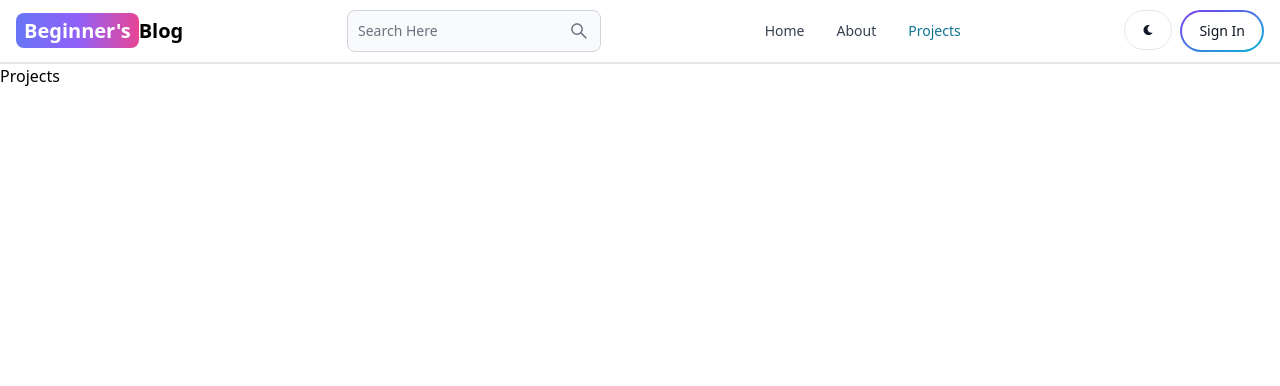
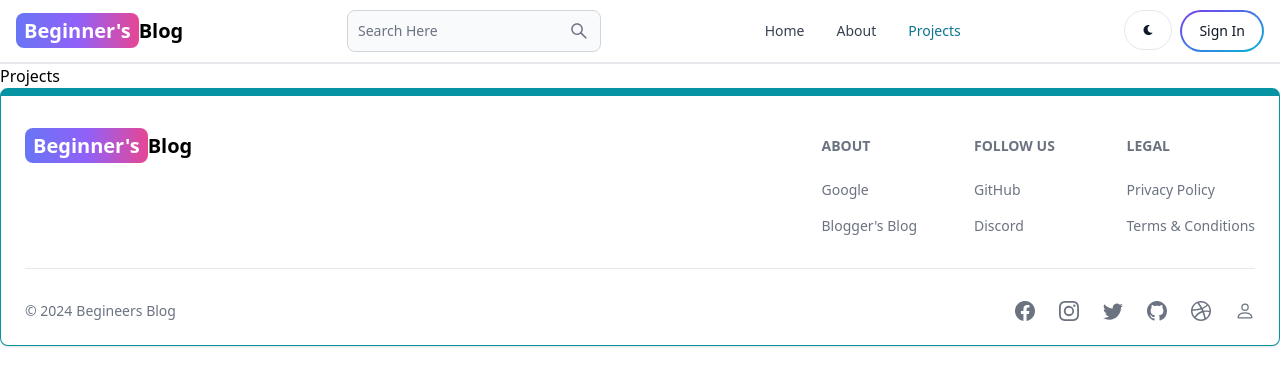
Before and after one commit to vasudevarao3/Blog, a React app in the folder client/: page /projects in a window 1280 px wide. Shown: the top 386 px of the page. Built offline with nearby package versions, Linux system fonts and the light colour scheme; the HTML template or start-up script is replaced by a standard one.

Commit message:
Create footer component

```diff
--- a/client/src/App.jsx
+++ b/client/src/App.jsx
@@ -7,6 +7,7 @@
 import Dashboard from './pages/Dashboard'
 import Projects from './pages/Projects'
 import Header from './components/Header'
+import FooterComponent from './components/Footer'
 
 export default function App() {
   return (
@@ -20,6 +21,7 @@
         <Route path="/dashboard" element={<Dashboard />} />
         <Route path="/projects" element={<Projects />} />
       </Routes>
+      <FooterComponent/>
     </BrowserRouter>
   )
 }
--- /dev/null
+++ b/client/src/components/Footer.jsx
@@ -0,0 +1,92 @@
+import { Footer, FooterDivider } from 'flowbite-react'
+import React from 'react'
+import { Link } from 'react-router-dom'
+import { BsFacebook , BsInstagram, BsTwitter, BsGithub, BsDribbble, BsPerson } from 'react-icons/bs'
+
+export default function FooterComponent() {
+  return (
+    <Footer container className='border border-t-8 border-teal-500'>
+        <div className='w-full max-w-7xl mx-auto'>
+            <div className='grid w-full justify-between sm:flex md:grid-cols-1'>
+                <div className='mt-3'>
+                    <Link to="/" className='self-center whitespace-nowrap text-lg sm:text-xl font-semibold dark:text-white'>
+                        <span className='px-2 py-1 bg-gradient-to-r from-indigo-500 via-purple-500 to-pink-500 rounded-lg text-white'>Beginner's</span>
+                        Blog
+                    </Link>
+                </div>
+                <div className='grid grid-col-2 gap-8 mt-4 sm:grid-cols-3 sm:gap-6'>
+                    <div>
+                        <Footer.Title title='About'/>
+                        <Footer.LinkGroup col>
+                            <Footer.Link
+                                href = 'https://www.google.com'
+                                target ='_blank'
+                                rel = 'noopener noreferrer'
+                            >
+                                Google
+                            </Footer.Link>
+                            <Footer.Link
+                                href = '/about'
+                                target ='_blank'
+                                rel = 'noopener noreferrer'
+                            >
+                                Blogger's Blog
+                            </Footer.Link>
+                        </Footer.LinkGroup>
+                    </div>
+                    <div>
+                        <Footer.Title title='Follow Us'/>
+                        <Footer.LinkGroup col>
+                            <Footer.Link
+                                href = 'https://www.github.com'
+                                target ='_blank'
+                                rel = 'noopener noreferrer'
+                            >
+                                GitHub
+                            </Footer.Link>
+                            <Footer.Link
+                                href = '#'
+                                target ='_blank'
+                                rel = 'noopener noreferrer'
+                            >
+                                Discord
+                            </Footer.Link>
+                        </Footer.LinkGroup>
+                    </div>
+                    <div>
+                        <Footer.Title title='Legal'/>
+                        <Footer.LinkGroup col>
+                            <Footer.Link
+                                href = '#'
+                                target ='_blank'
+                                rel = 'noopener noreferrer'
+                            >
+                                Privacy Policy
+                            </Footer.Link>
+                            <Footer.Link
+                                href = '#'
+                                target ='_blank'
+                                rel = 'noopener noreferrer'
+                            >
+                                Terms &amp; Conditions
+                            </Footer.Link>
+                        </Footer.LinkGroup>
+                    </div>
+                </div>
+            </div>
+            <FooterDivider/>
+            <div className='w-full sm:flex sm:items-center sm:justify-between'>
+                <Footer.Copyright href='#' by="Begineers Blog" year={new Date().getFullYear()}/>
+                <div className='flex gap-6 sm:mt-0 mt-4 sm:justify-center'>
+                    <Footer.Icon href='https://www.facebook.com' target='_blank' rel='noopener noreferrer' icon={BsFacebook}/>
+                    <Footer.Icon href='https://www.instagram.com' target='_blank' rel='noopener noreferrer' icon={BsInstagram}/>
+                    <Footer.Icon href='https://www.twitter.com' target='_blank' rel='noopener noreferrer' icon={BsTwitter}/>
+                    <Footer.Icon href='https://www.github.com' target='_blank' rel='noopener noreferrer' icon={BsGithub}/>
+                    <Footer.Icon href='https://www.dribbble.com' target='_blank' rel='noopener noreferrer' icon={BsDribbble}/>
+                    <Footer.Icon href='https://www.portfolio.com' target='_blank' rel='noopener noreferrer' icon={BsPerson}/>
+                </div>
+            </div>
+        </div>
+    </Footer>
+  )
+}
```
